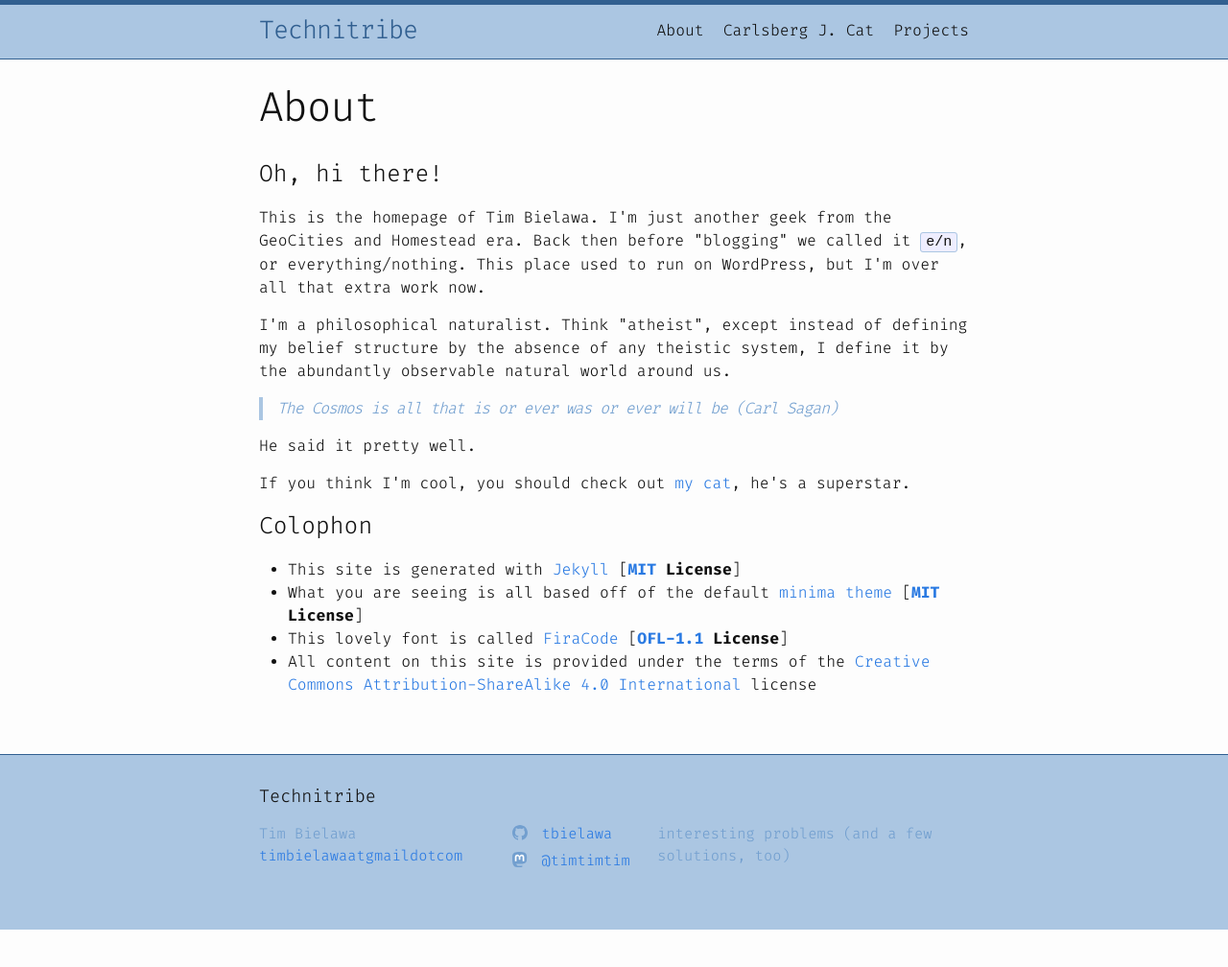
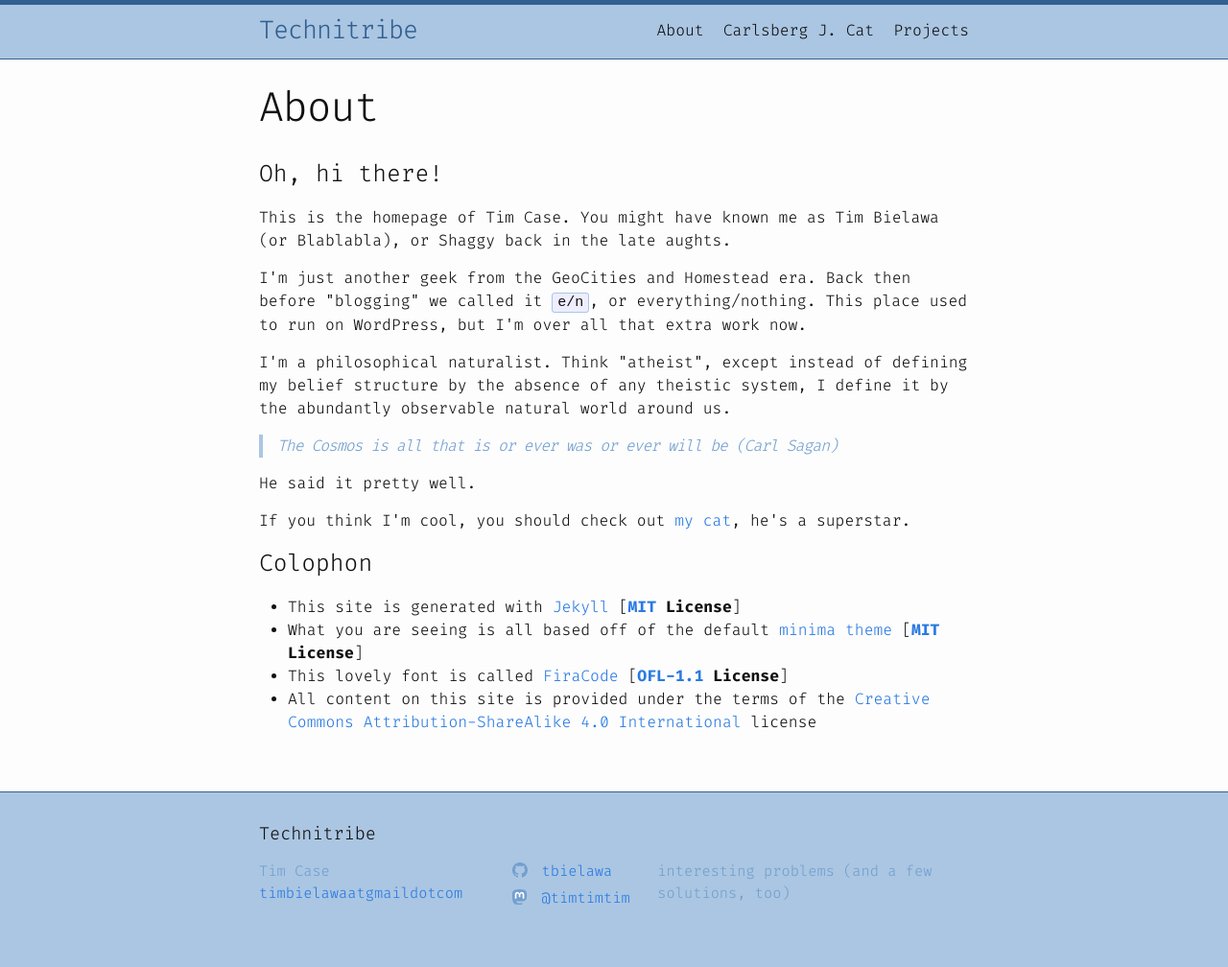
Before and after one commit to timlnx/blog.lnx.cx, a Jekyll site: the page built from about.markdown, in a window 1280 px wide. Shown: the whole page at 96% size. Built offline with Jekyll 4.4.1, drawn with Linux system fonts in a browser that asks for light colours; before the commit the page ends 969 px from its top, so only the background shows below that.

Commit message:
Cross link mapping posts. s/bielawa/case/g

```diff
--- a/_config.yml
+++ b/_config.yml
@@ -19,7 +19,7 @@
 # in the templates via {{ site.myvariable }}.
 
 title: Technitribe
-author: Tim Bielawa
+author: Tim Case
 email: timbielawaatgmaildotcom
 description: >- # this means to ignore newlines until "baseurl:"
   interesting problems (and a few solutions, too)
--- a/_posts/2024-06-27-gps-mapping-chicago-trails-part-1.markdown
+++ b/_posts/2024-06-27-gps-mapping-chicago-trails-part-1.markdown
@@ -15,6 +15,10 @@
 This is part 1 in a series of blog posts where I am taking a deep dive into the
 world of GPS trail mapping. In this part of the series we're going to introduce
 the subject forest I will be mapping and explore my motivation for this project.
+
+* [GPS Mapping Chicago Trails — Part 1: Schiller Woods]({% link _posts/2024-06-27-gps-mapping-chicago-trails-part-1.markdown %})
+* [GPS Mapping Chicago Trails — Part 2: Software]({% link _posts/2024-07-04-gps-mapping-chicago-trails-part-2-software.markdown %})
+* [GPS Mapping Chicago Trails — Part 3: Putting It All Together]({% link _posts/2024-07-06-gps-mapping-chicago-trails-part-3.markdown %})
 
 {{ "Intro" | blog_anchor }}
 
--- a/_posts/2024-07-04-gps-mapping-chicago-trails-part-2-software.markdown
+++ b/_posts/2024-07-04-gps-mapping-chicago-trails-part-2-software.markdown
@@ -17,6 +17,10 @@
 This is part 2 in a series of blog posts where I am taking a deep dive into the
 world of GPS trail mapping. In this part of the series we're going into the
 software I've been playing with to view and process the captured GPS data.
+
+* [GPS Mapping Chicago Trails — Part 1: Schiller Woods]({% link _posts/2024-06-27-gps-mapping-chicago-trails-part-1.markdown %})
+* [GPS Mapping Chicago Trails — Part 2: Software]({% link _posts/2024-07-04-gps-mapping-chicago-trails-part-2-software.markdown %})
+* [GPS Mapping Chicago Trails — Part 3: Putting It All Together]({% link _posts/2024-07-06-gps-mapping-chicago-trails-part-3.markdown %})
 
 {{ "Getting Started" | blog_anchor }}
 
--- a/about.markdown
+++ b/about.markdown
@@ -6,10 +6,12 @@
 
 # Oh, hi there!
 
-This is the homepage of Tim Bielawa. I'm just another geek from the GeoCities
-and Homestead era. Back then before "blogging" we called it `e/n`, or
-everything/nothing. This place used to run on WordPress, but I'm over all that
-extra work now.
+This is the homepage of Tim Case. You might have known me as Tim Bielawa (or
+Blablabla), or Shaggy back in the late aughts.
+
+I'm just another geek from the GeoCities and Homestead era. Back then before
+"blogging" we called it `e/n`, or everything/nothing. This place used to run on
+WordPress, but I'm over all that extra work now.
 
 I'm a philosophical naturalist. Think "atheist", except instead of defining my
 belief structure by the absence of any theistic system, I define it by the
```
Also changed, not shown: _posts/2024-07-06-gps-mapping-chicago-trails-part-3.markdown (+4 -3 lines).
